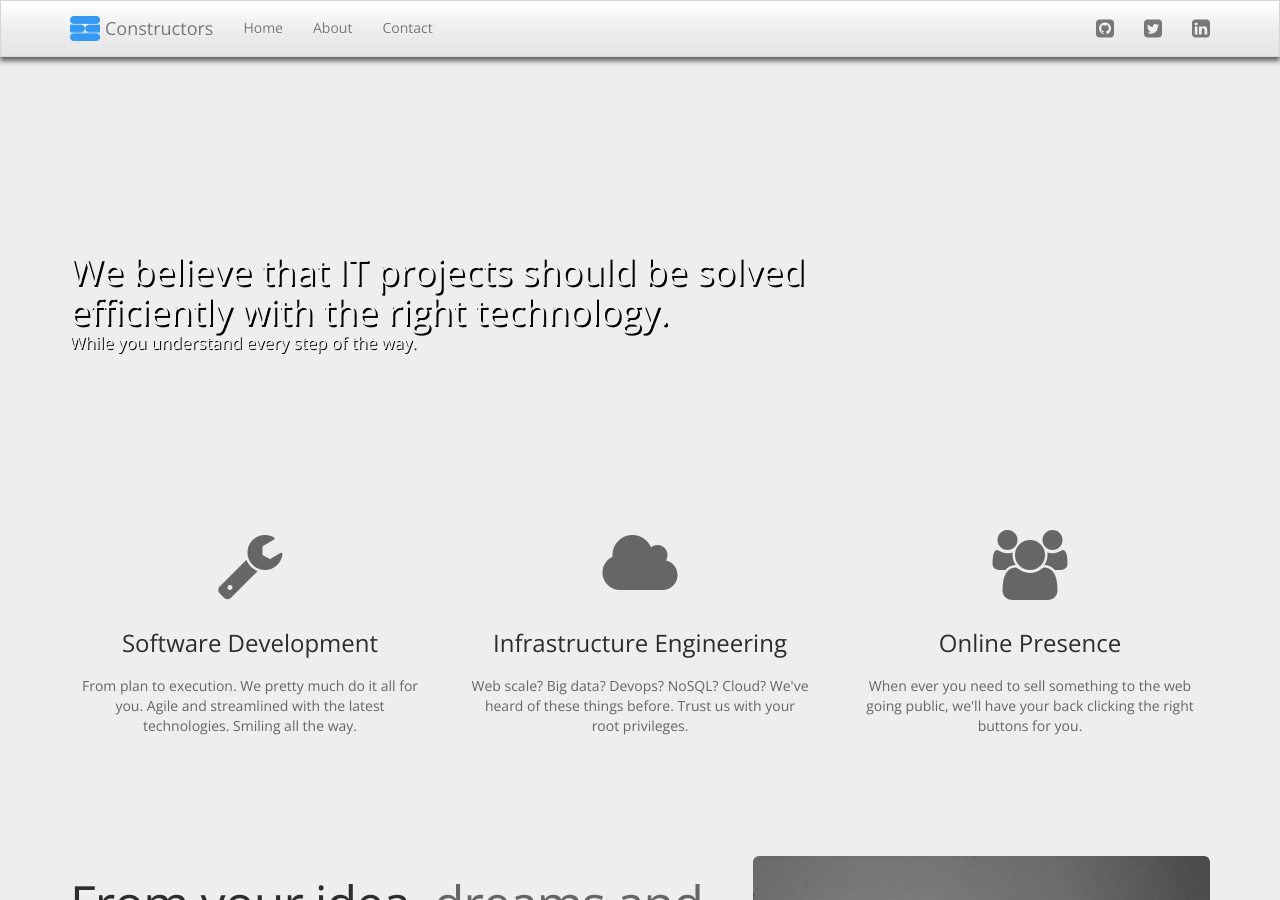
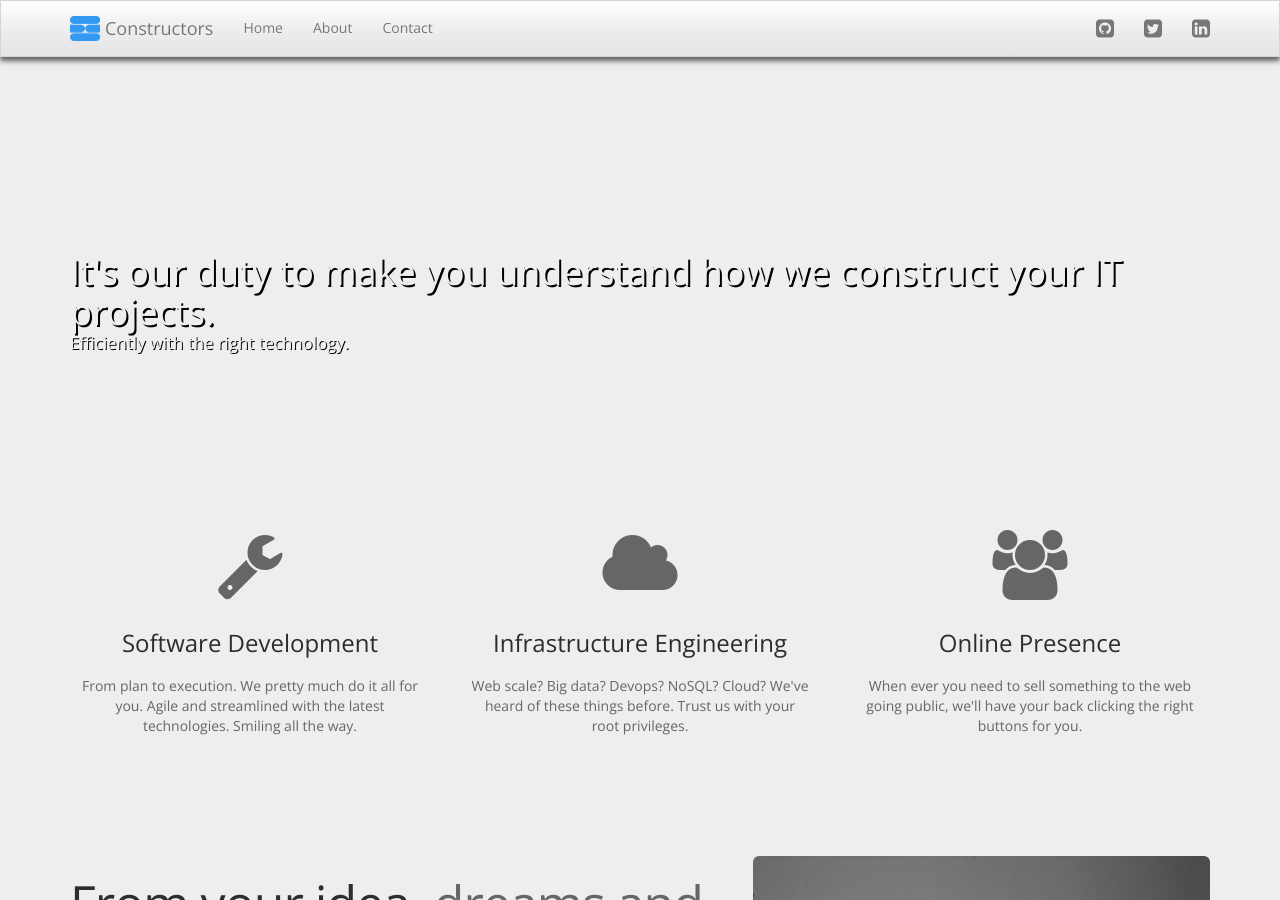
Before and after one commit to constructors/constructors.nl, a Jekyll site: the page built from index.html, in a window 1280 px wide and 900 px high. Built offline with Jekyll 4.4.1, drawn with Linux system fonts in a browser that asks for light colours; nearby versions of some CDN libraries; Markdown is read by kramdown in place of the engine named in the settings.

Commit message:
That's how we roll.:

```diff
--- a/index.html
+++ b/index.html
@@ -7,10 +7,11 @@ body: front-page
 <div class="backdrop"></div>
 
 <section class="container eindhoven-header">
-  <h1>We believe that IT projects should be solved<br>
-    efficiently with the right technology.
+  <h1>
+      It's our duty to make you understand
+      how we construct your IT projects.
   </h1>
-  <span>While you understand every step of the way.</span>
+  <span>Efficiently with the right technology.</span>
 </section>
 
 <section class="content">
```
